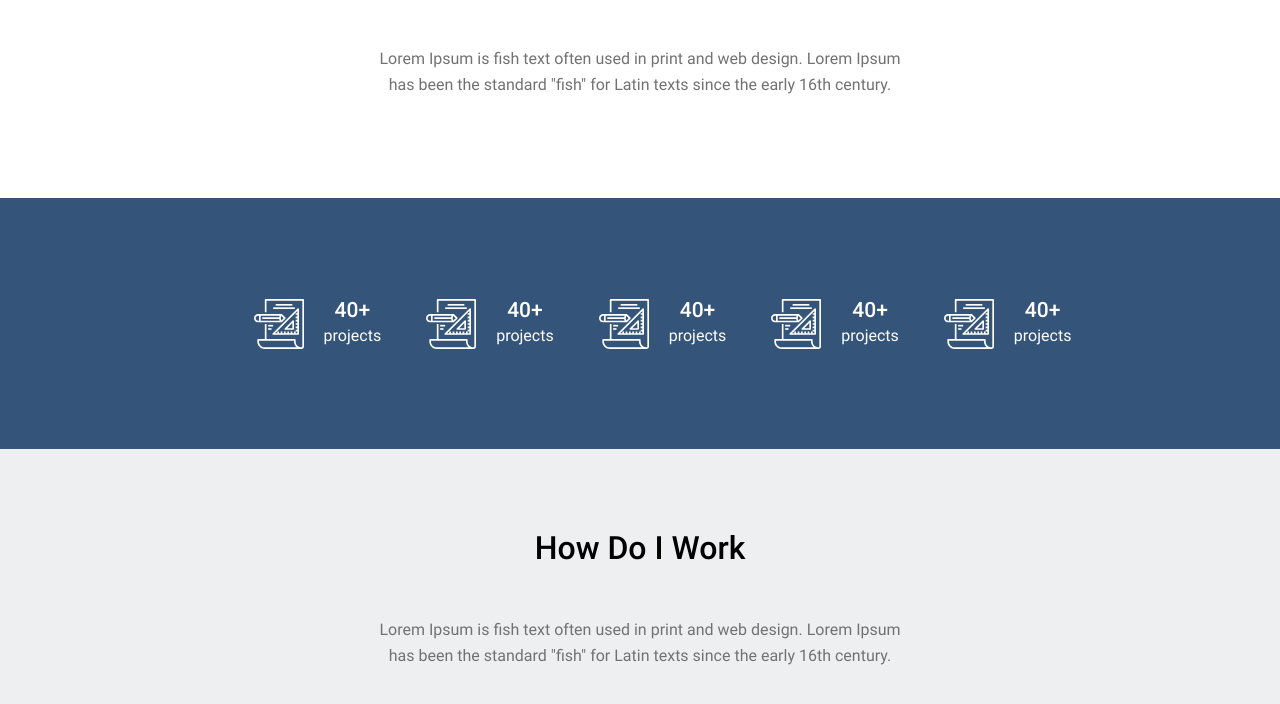
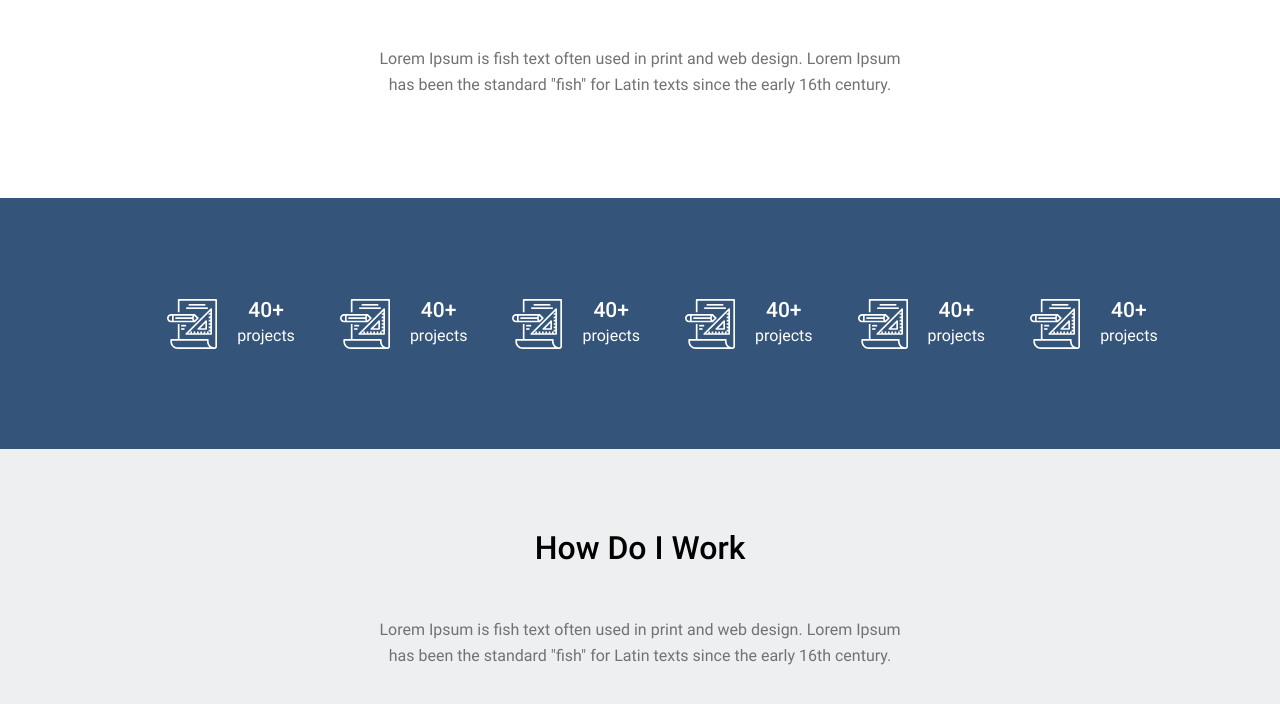
Before and after one commit to andriikoo/AndriikooSite, a plain HTML site: page index.html in a window 1280 px wide. Shown: the part 871-1575 px from the top of the page. Drawn offline with Linux system fonts and the light colour scheme.

Commit message:
Final Version

```diff
--- a/index.html
+++ b/index.html
@@ -80,6 +80,13 @@
                   <p>projects</p>
               </div>
           </div>
+          <div class="image-container">
+              <img src="images/Vector.svg" alt="SVG">
+              <div class="text-container">
+                  <h3>40+</h3>
+                  <p>projects</p>
+              </div>
+          </div>
       </div>
     </section>
 
```
